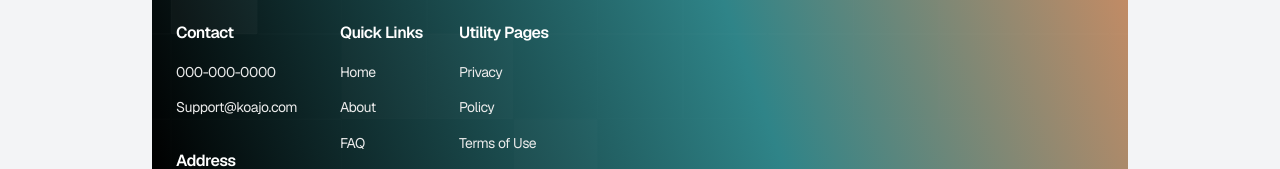
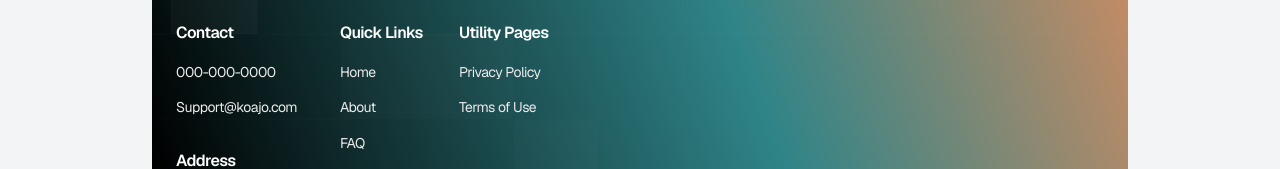
Before and after one commit to Israel-Beni/koajo-frontend, a Next.js app: page / in a window 1280 px wide. Shown: the part 5350-5519 px from the top of the page. Built offline with nearby package versions, Linux system fonts and the light colour scheme.

Commit message:
fix: update footer links to reflect new legal page URLs and improve clarity

```diff
--- a/component/shared/footer/main-links.tsx
+++ b/component/shared/footer/main-links.tsx
@@ -181,16 +181,12 @@ const footerLinksDesktop = [
         id: "utility-pages",
         links: [
           {
-            label: "Privacy",
-            href: "/privacy",
-          },
-          {
-            label: "Policy",
-            href: "/policy",
+            label: "Privacy Policy",
+            href: "/legals/privacy-policy",
           },
           {
             label: "Terms of Use",
-            href: "/terms-of-use",
+            href: "/legals/terms-of-use",
           },
         ],
       },
```
